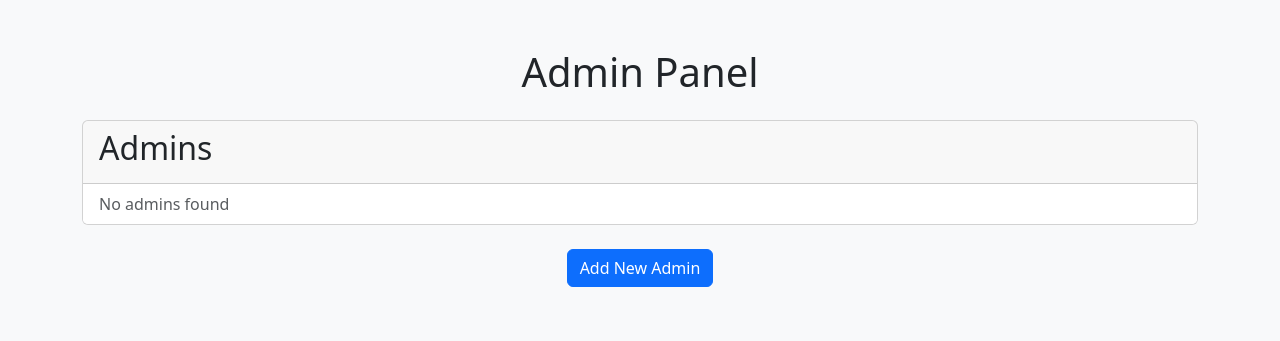
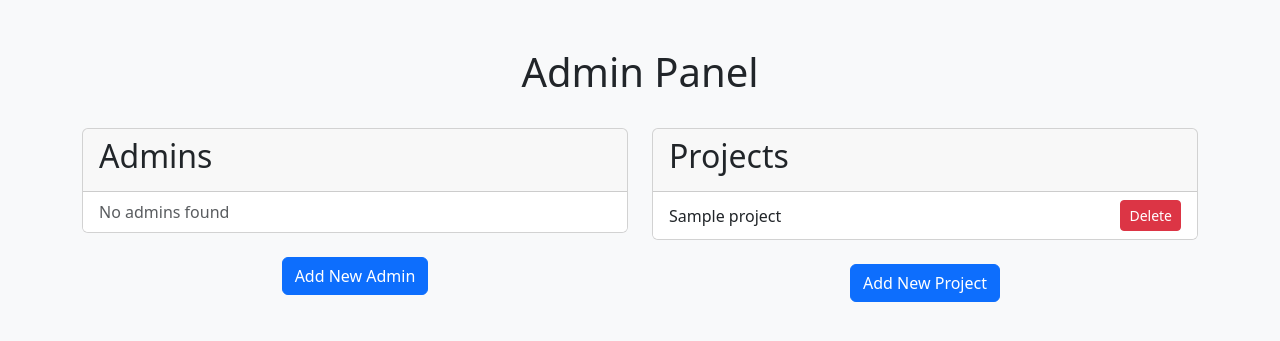
Before and after one commit to Amina-Imran/Assignment-ADE2025, a Django app: page /custom-admin/ in a window 1280 px wide. Shown: the part 56-397 px from the top of the page. Run offline with Django 5.2, Linux system fonts and the light colour scheme; a user stored in the database is signed in; tables that the repository leaves empty hold one stand-in row (values such as "Sample post").

Commit message:
project backend on admin panel

```diff
--- a/tasks/templates/tasks/admin_panel.html
+++ b/tasks/templates/tasks/admin_panel.html
@@ -23,9 +23,13 @@
       </div>
     </nav>
 
+    <!-- The two columns logic -->
+
     <div class="container mt-5">
       <h1 class="text-center">Admin Panel</h1>
-
+      <div class="row">
+        <!-- Left Column (Admin Panel) -->
+        <div class="col-md-6">
           <!-- Admin List -->
           <div class="card mt-4">
             <div class="card-header">
@@ -68,6 +72,45 @@
             >
               Add New Admin
             </button>
+          </div>
+        </div>
+
+        <!-- Right Column (Projects Panel) -->
+        <div class="col-md-6">
+          <!-- Projects List -->
+          <div class="card mt-4">
+            <div class="card-header">
+              <h2>Projects</h2>
+            </div>
+            <ul class="list-group list-group-flush" id="projectList">
+              {% for project in projects %}
+              <li
+                class="list-group-item d-flex justify-content-between align-items-center"
+                data-username="{{ project.name }}"
+              >
+                <span>{{ project.name }}</span>
+                <div>
+                  <button
+                    class="btn btn-danger btn-sm"
+                    onclick="confirmDeleteProject('{{ project.name }}')"
+                  >
+                    Delete
+                  </button>
+                </div>
+              </li>
+              {% empty %}
+              <li class="list-group-item text-muted">No projects found</li>
+              {% endfor %}
+            </ul>
+          </div>
+
+          <!-- Add New Project Button -->
+          <div class="text-center mt-4">
+            <button class="btn btn-primary" onclick="addProject()">
+              Add New Project
+            </button>
+          </div>
+        </div>
       </div>
     </div>
 
@@ -336,7 +379,7 @@
       });
 
       function fetchUpdatedUserList() {
-        fetch("/custom-admin/") // Fetch updated user list
+        fetch("/custom-admin/?type=admins") // Fetch updated user list
           .then((response) => response.text()) // Get HTML response
           .then((html) => {
             // Create a temporary DOM parser
@@ -354,6 +397,73 @@
           })
           .catch((error) => console.error("Error fetching users:", error));
       }
+
+      // Fetch Projects
+      function fetchProjects() {
+        fetch("/custom-admin/?type=projects") // Now fetches only the admin list fragment
+          .then((response) => response.text()) // Get HTML response
+          .then((html) => {
+            // Create a temporary DOM parser
+            const parser = new DOMParser();
+            const doc = parser.parseFromString(html, "text/html");
+
+            // Extract the updated admin list
+            const updatedList = doc.querySelector("#projectList");
+
+            // Replace the existing list
+            if (updatedList) {
+              document.getElementById("projectList").innerHTML =
+                updatedList.innerHTML;
+            }
+          })
+          .catch((error) => console.error("Error fetching projects:", error));
+      }
+
+      // Add New Project
+      function addProject() {
+        let projectName = prompt("Enter project name:");
+        let formData = new FormData();
+        if (!projectName) return;
+
+        formData.append("project_name", projectName);
+
+        fetch("/projects/add/", {
+          method: "POST",
+          headers: {
+            "X-CSRFToken": csrfToken,
+          },
+          body: formData,
+        })
+          .then((response) => response.json())
+          .then((data) => {
+            if (data.success) {
+              console.log("Success before fetchProject");
+              fetchProjects();
+            } else {
+              alert("Error adding project: " + data.error);
+            }
+          })
+          .catch((error) => console.error("Error adding project:", error));
+      }
+
+      // Delete Project
+      function deleteProject(projectId) {
+        if (!confirm("Are you sure you want to delete this project?")) return;
+
+        fetch(`/projects/delete/${projectId}/`, {
+          method: "DELETE",
+          headers: { "X-CSRFToken": csrfToken },
+        })
+          .then((response) => response.json())
+          .then((data) => {
+            if (data.success) {
+              fetchProjects();
+            } else {
+              alert("Error deleting project: " + data.error);
+            }
+          })
+          .catch((error) => console.error("Error deleting project:", error));
+      }
     </script>
 
     <script src="https://cdn.jsdelivr.net/npm/bootstrap@5.3.0/dist/js/bootstrap.bundle.min.js"></script>
--- a/tasks/views.py
+++ b/tasks/views.py
@@ -111,7 +111,7 @@
 @login_required
 def get_all_projects(request):
     if request.method == "GET":
-        projects = list(Project.objects.all())
+        projects = list(Project.objects.values("id", "name"))
         return JsonResponse({"success": True, "projects": projects}, status=200)
     return JsonResponse({"success": False, "error": "Invalid request"}, status=400)  # Handle non-POST requests
 
@@ -216,12 +216,15 @@
 @user_passes_test(is_superuser)  # Ensure only superusers can access
 def admin_panel(request):
     admins = User.objects.filter(is_staff=True, is_superuser=False)  # List all admins
-
+    projects = Project.objects.all()
      # If it's an AJAX request, return only the list partial
     if request.headers.get('X-Requested-With') == 'XMLHttpRequest':
-        return render(request, 'partials/admin_list.html', {'admins': admins})
+        if request.GET.get("type") == "admins":
+            return render(request, 'partials/admin_list.html', {'admins': admins})
+        elif request.GET.get("type") == "projects":
+            return render(request, 'partials/project_list.html', {'projects': projects})
 
-    return render(request, 'tasks/admin_panel.html', {'admins': admins})
+    return render(request, 'tasks/admin_panel.html', {'admins': admins, "projects": projects})
 
 
 @login_required
```
Lines whose indentation alone changed are shown as unchanged.
